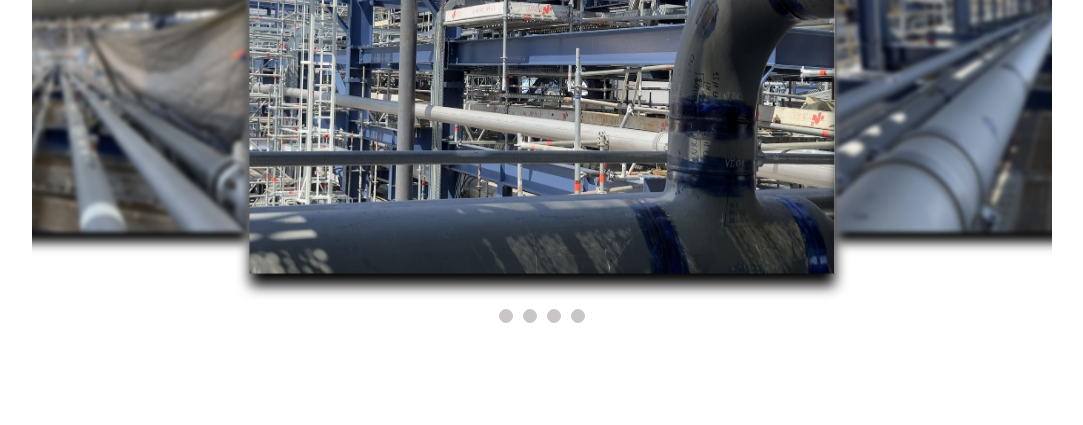
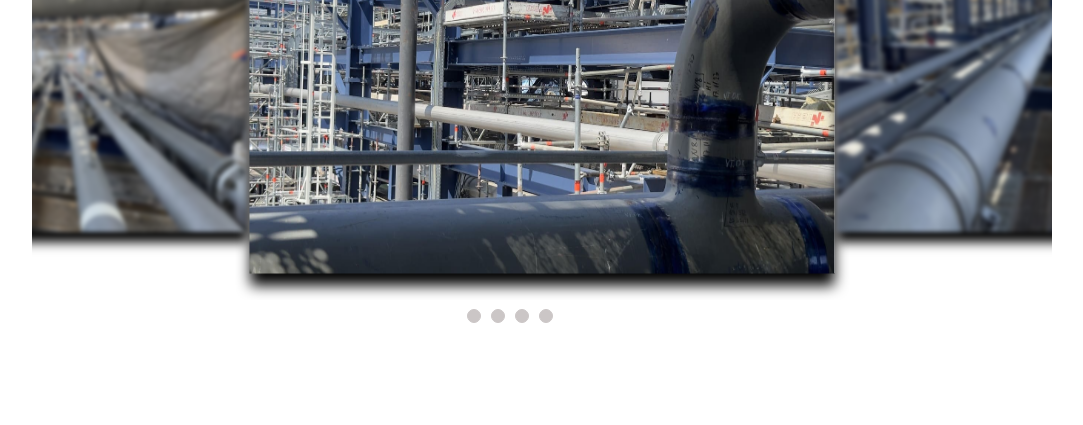
Before and after one commit to VladislavReb/IIH-GmbH, a website: page index.html in a window 1280 px wide. Shown: the part 2005-2430 px from the top of the page, without its empty margins (98-1181 px from the left). Drawn offline with nearby package versions, Linux system fonts and the light colour scheme; grey boxes are pictures that could not be loaded.

Commit message:
try again

```diff
--- a/style/home/fourth_section.scss
+++ b/style/home/fourth_section.scss
@@ -52,7 +52,8 @@
   }
 
   .slick-dots {
-    display: flex;
+    width: 150px;
+    display: flex !important;
     flex-direction: row !important;
     gap: 10px;
   }
```
Also changed, not shown: style/home/index.css, 1 other file.
